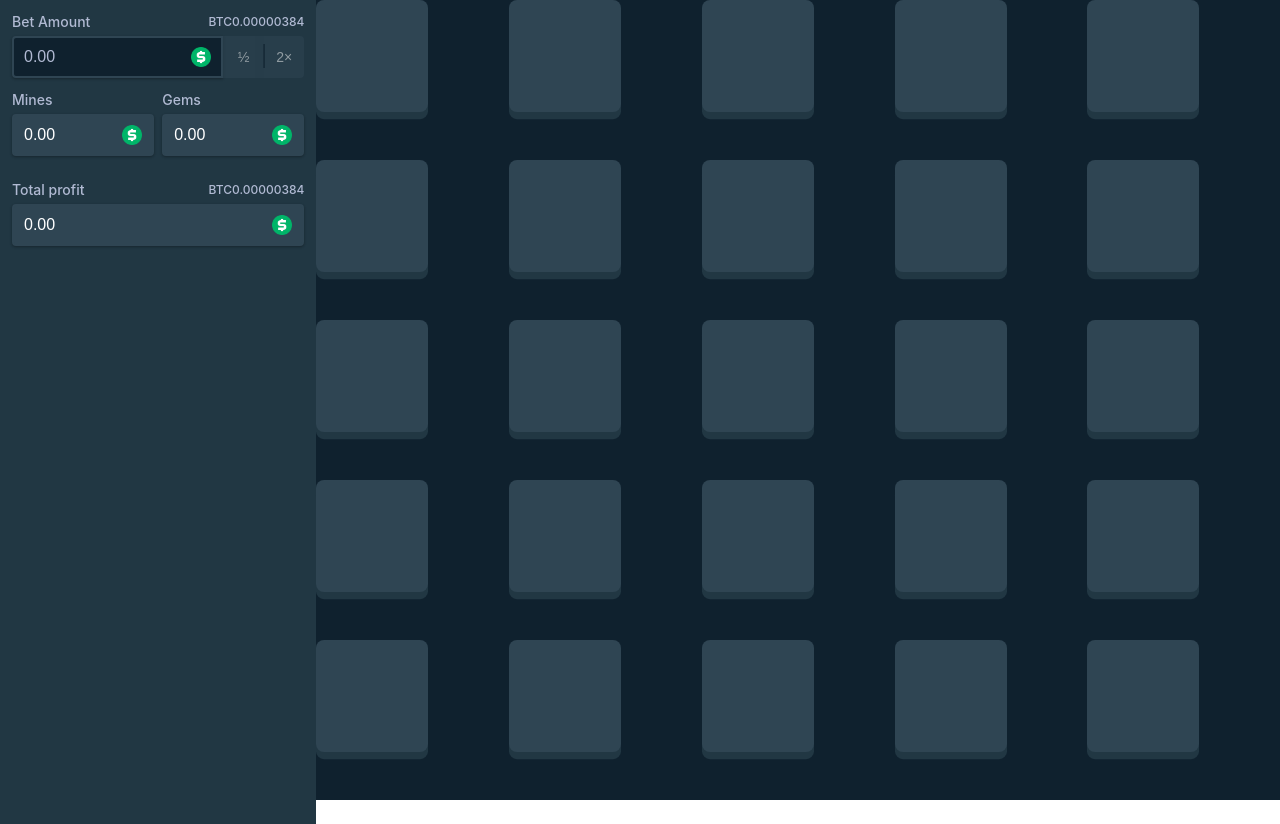
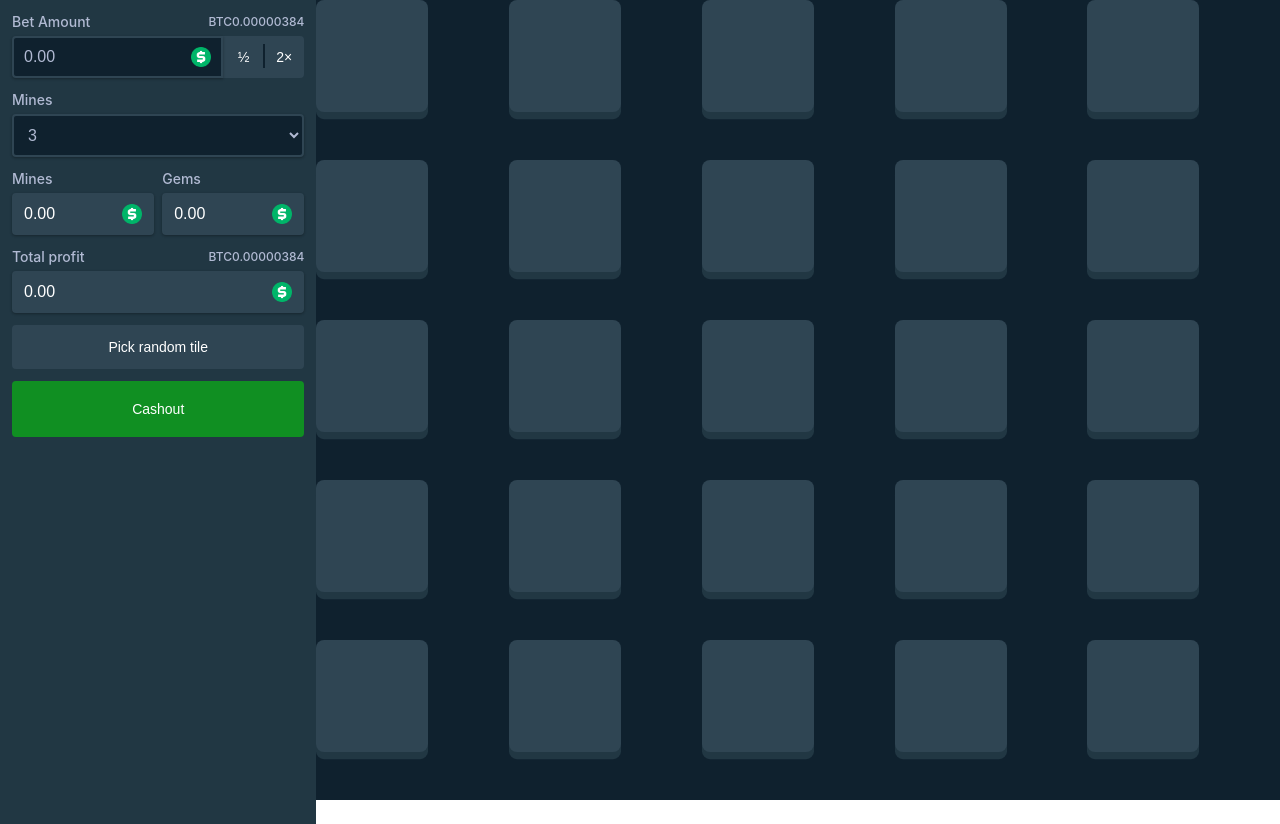
Before and after one commit to SuperStar0106/betting_game, a React (Create React App) app: page /main in a window 1280 px wide. Built offline with nearby package versions, Linux system fonts and the light colour scheme.

Commit message:
added components to side bar, without any action

```diff
--- a/src/components/common/Button/index.style.ts
+++ b/src/components/common/Button/index.style.ts
@@ -16,6 +16,7 @@ export const ButtonComponentStyle = styled.button<ButtonComponentStyleProps>`
   background-color: ${(props) => (props.theme as CustomTheme).colors.primary60};
   border: none;
   transition-duration: 0.2s;
+  padding: 0.625rem;
 
   &:hover {
     background-color: ${(props) => (props.theme as CustomTheme).colors.btnClickBackColor};
@@ -25,4 +26,9 @@ export const ButtonComponentStyle = styled.button<ButtonComponentStyleProps>`
 export const ButtonText = styled.span`
   color: ${(props) => (props.theme as CustomTheme).colors.white};
   font-size: ${(props) => (props.theme as CustomTheme).fontSizes.bg};
+  transition-duration: 0.2s;
+
+  &.button-text-animation {
+    transform: scale(0.8);
+  }
 `;
--- a/src/components/common/Button/index.tsx
+++ b/src/components/common/Button/index.tsx
@@ -1,3 +1,5 @@
+import React, { useRef, useEffect } from "react";
+
 import {
   ButtonComponentStyle,
   ButtonText,
@@ -12,9 +14,27 @@ export const ButtonComponent: React.FC<ButtonComponentProps> = ({
   isDisable,
   children,
 }) => {
+  const buttonTextRef = useRef<HTMLButtonElement>(null);
+
+  const handleMouseDown = () => {
+    buttonTextRef.current?.classList.add("button-text-animation");
+  };
+
+  const handleMouseUp = () => {
+    buttonTextRef.current?.classList.remove("button-text-animation");
+  };
+
+  useEffect(() => {
+    console.log("button text class: ", buttonTextRef.current?.classList);
+  }, [buttonTextRef]);
+
   return (
-    <ButtonComponentStyle isDisable>
-      <ButtonText>{children}</ButtonText>
+    <ButtonComponentStyle
+      isDisable={isDisable}
+      onMouseDown={handleMouseDown}
+      onMouseUp={handleMouseUp}
+    >
+      <ButtonText ref={buttonTextRef}>{children}</ButtonText>
     </ButtonComponentStyle>
   );
 };
--- a/src/components/common/Input/index.style.ts
+++ b/src/components/common/Input/index.style.ts
@@ -34,6 +34,7 @@ export const StyledInput = styled.input<StyledInputProps>`
   border-width: 2px;
   border-bottom-left-radius: 0.25rem;
   border-top-left-radius: 0.25rem;
+
   border-bottom-right-radius: ${(props) =>
     props.isInput ? '0.25rem' : '0rem'
   };
--- /dev/null
+++ b/src/components/common/Select/index.style.ts
@@ -0,0 +1,25 @@
+import styled from "styled-components";
+import { CustomTheme } from "../../../styles/type";
+
+export const SelectComponentStyle = styled.select`
+  display: flex;
+  width: 100%;
+  height: 100%;
+  outline: none;
+  padding: 0.625rem;
+  font-size: 16px;
+  border: 1px solid;
+  border-color: ${(props) => (props.theme as CustomTheme).colors.primary60};
+  border-width: 2px;
+  border-radius: 0.25rem;
+  background-color: ${(props) => (props.theme as CustomTheme).colors.primary80};
+  box-shadow: 0 1px 3px 0 rgba(0,0,0,.2),0 1px 2px 0 rgba(0,0,0,.12);
+  color: ${(props) =>
+    (props.theme as CustomTheme).colors.textColor
+  };
+
+  &:focus {
+    border-color: ${(props) => (props.theme as CustomTheme).colors.primary20};
+    color: ${(props) => (props.theme as CustomTheme).colors.white};
+  }
+`;
--- /dev/null
+++ b/src/components/common/Select/index.tsx
@@ -0,0 +1,18 @@
+import React from "react";
+import { SelectComponentStyle } from "./index.style";
+
+type SelectComponentProps = {};
+
+export const SelectComponent: React.FC<SelectComponentProps> = (props) => {
+  const options = Array.from({ length: 24 }, (_, index) => index + 1);
+
+  return (
+    <SelectComponentStyle defaultValue="3">
+      {options.map((option) => (
+        <option key={option} value={option}>
+          {option}
+        </option>
+      ))}
+    </SelectComponentStyle>
+  );
+};
--- a/src/components/common/index.ts
+++ b/src/components/common/index.ts
@@ -2,3 +2,4 @@ export * from './Mine';
 export * from './BetAmountInput';
 export * from './Input';
 export * from './Button';
+export * from './Select';
--- a/src/components/view/SideBar/index.style.ts
+++ b/src/components/view/SideBar/index.style.ts
@@ -20,6 +20,24 @@ export const SideBarViewStyle = styled.div`
     font-size: ${(props) => (props.theme as CustomTheme).fontSizes.sm};
     line-height: 1.25rem;
   }
+
+  .pick-btn {
+    height: 2.75rem;
+    margin-bottom: 0.75rem;
+
+    & button {
+      border-radius: 0.25rem;
+    }
+  }
+
+  .cash-out-btn {
+    height: 3.5rem;
+
+    & button {
+      background-color: ${(props) => (props.theme as CustomTheme).colors.btnCashOutColor};
+      border-radius: 0.25rem;
+    }
+  }
 `;
 
 export const InputLabel = styled.div`
@@ -34,6 +52,10 @@ export const BetAmount = styled.div`
 
   .betAmountBtn {
     width: 3.5rem;
+
+    & button {
+      border-radius: none;
+    }
 
     &.btnRadius button {
       border-bottom-right-radius: 0.25rem;
@@ -57,14 +79,12 @@ export const ItemCount = styled.div`
   display: flex;
   width: 100%;
   gap: 0.5rem;
+  margin-bottom: 0.75rem;
 
   .count-div {
     display: flex;
     width: 100%;
     flex-direction: column;
-    & div {
-      margin-bottom: 0.75rem;
-    }
   }
 
   & label {
--- a/src/components/view/SideBar/index.tsx
+++ b/src/components/view/SideBar/index.tsx
@@ -4,7 +4,7 @@ import {
   BetAmount,
   ItemCount,
 } from "./index.style";
-import { InputComponent, ButtonComponent } from "../../common";
+import { InputComponent, ButtonComponent, SelectComponent } from "../../common";
 import { TEXT } from "../../../consts";
 
 export const SideBarView = () => {
@@ -22,6 +22,12 @@ export const SideBarView = () => {
         <div className="betAmountBtn btnRadius">
           <ButtonComponent>2×</ButtonComponent>
         </div>
+      </BetAmount>
+      <InputLabel>
+        <label className="font-bg">{TEXT.LABEL.MINES}</label>
+      </InputLabel>
+      <BetAmount>
+        <SelectComponent></SelectComponent>
       </BetAmount>
       <ItemCount>
         <div className="count-div font-bg">
@@ -48,6 +54,14 @@ export const SideBarView = () => {
           </div>
         </div>
       </ItemCount>
+      <div className="pick-btn">
+        <ButtonComponent isDisable={false}>{TEXT.LABEL.PICK}</ButtonComponent>
+      </div>
+      <div className="cash-out-btn">
+        <ButtonComponent isDisable={false}>
+          {TEXT.LABEL.CASHOUT}
+        </ButtonComponent>
+      </div>
     </SideBarViewStyle>
   );
 };
--- a/src/consts/text.ts
+++ b/src/consts/text.ts
@@ -4,6 +4,6 @@ export const LABEL = {
   GEMS: 'Gems',
   TOTAL_PROFIT: 'Total profit',
   BTC: 'BTC',
-  PICK: 'Pick random title',
+  PICK: 'Pick random tile',
   CASHOUT: 'Cashout',
 }
--- a/src/styles/DarkTheme/index.ts
+++ b/src/styles/DarkTheme/index.ts
@@ -9,6 +9,7 @@ const themeColors = {
 
     textColor: '#b1bad3',
     btnClickBackColor: '#3d5564',
+    btnCashOutColor: '#108f22',
 
     primaryLight80: '#C5CFE4',
     primaryLight60: '#A196F6',
```
